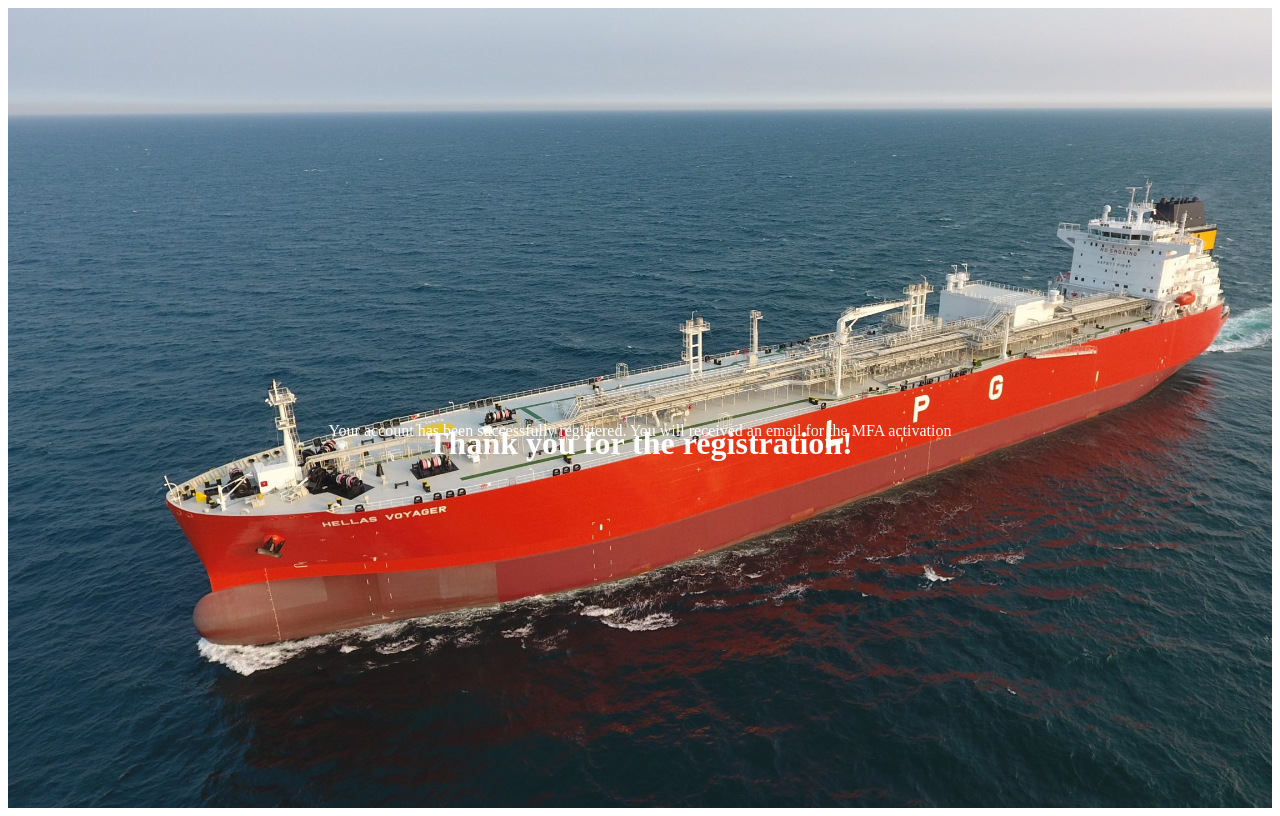
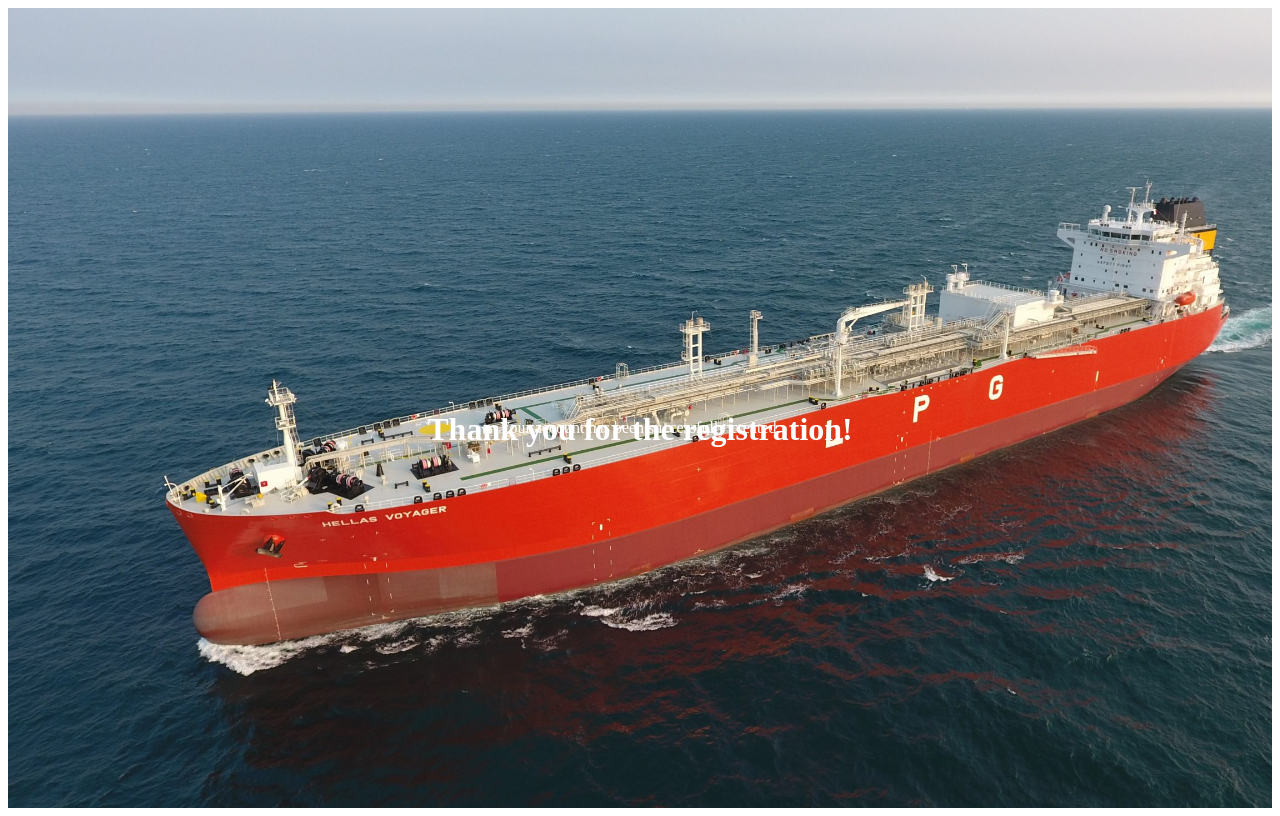
Before and after one commit to itseclmm/Redirect-Page, a plain HTML site: page index.html in a window 1280 px wide. Drawn offline with Linux system fonts and the light colour scheme.

Commit message:
Update index.html

```diff
--- a/index.html
+++ b/index.html
@@ -21,14 +21,19 @@
             position: absolute;
             top: 50%;
             left: 50%;
-            transform: translate(-50%, -10%);
+            transform: translate(-50%, -50%);
+        }
+
+        /* Add spacing between text elements */
+        .text-spacing {
+            margin-top: 20px;
         }
     </style>
 </head>
 <body>
     <div class="container">
         <h1 class="centered">Thank you for the registration!</h1>
-        <p class="centered">Your account has been successfully registered. You will received an email for the MFA activation</p>
+        <p class="centered text-spacing">Your account has been successfully created.</p>
     </div>
 </body>
 </html>
```
